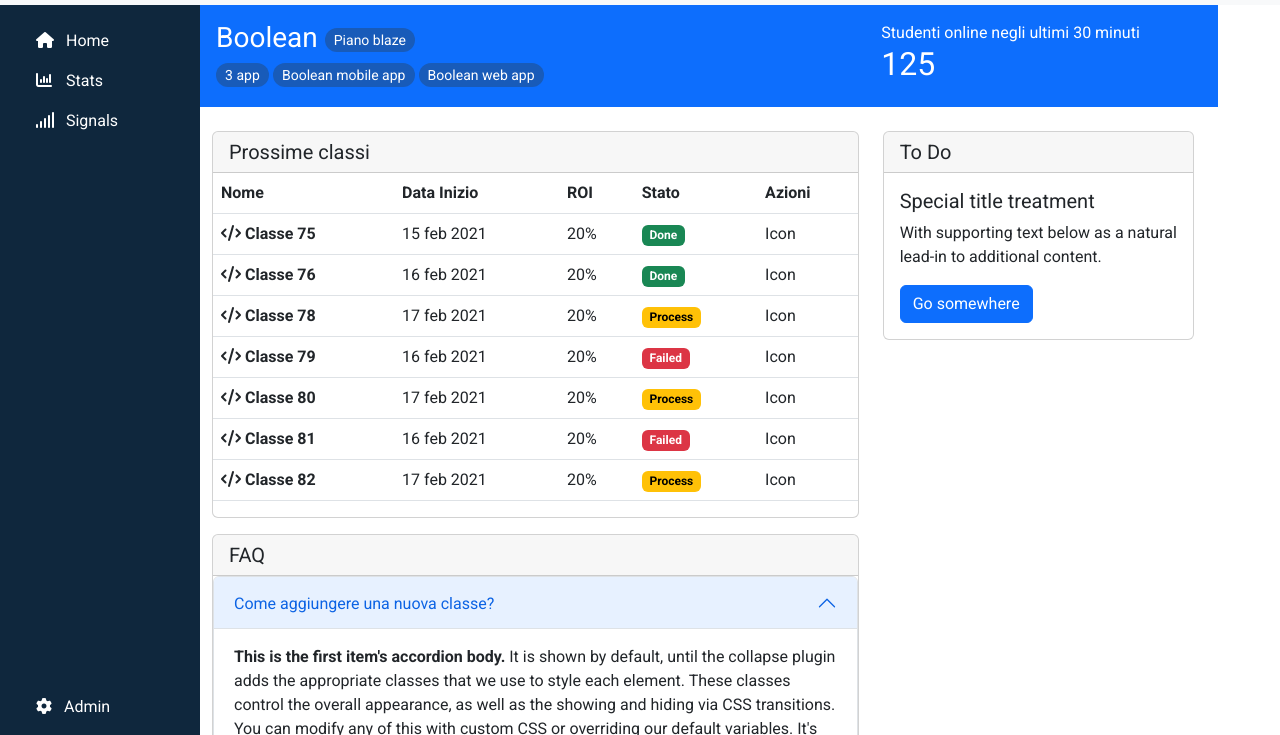
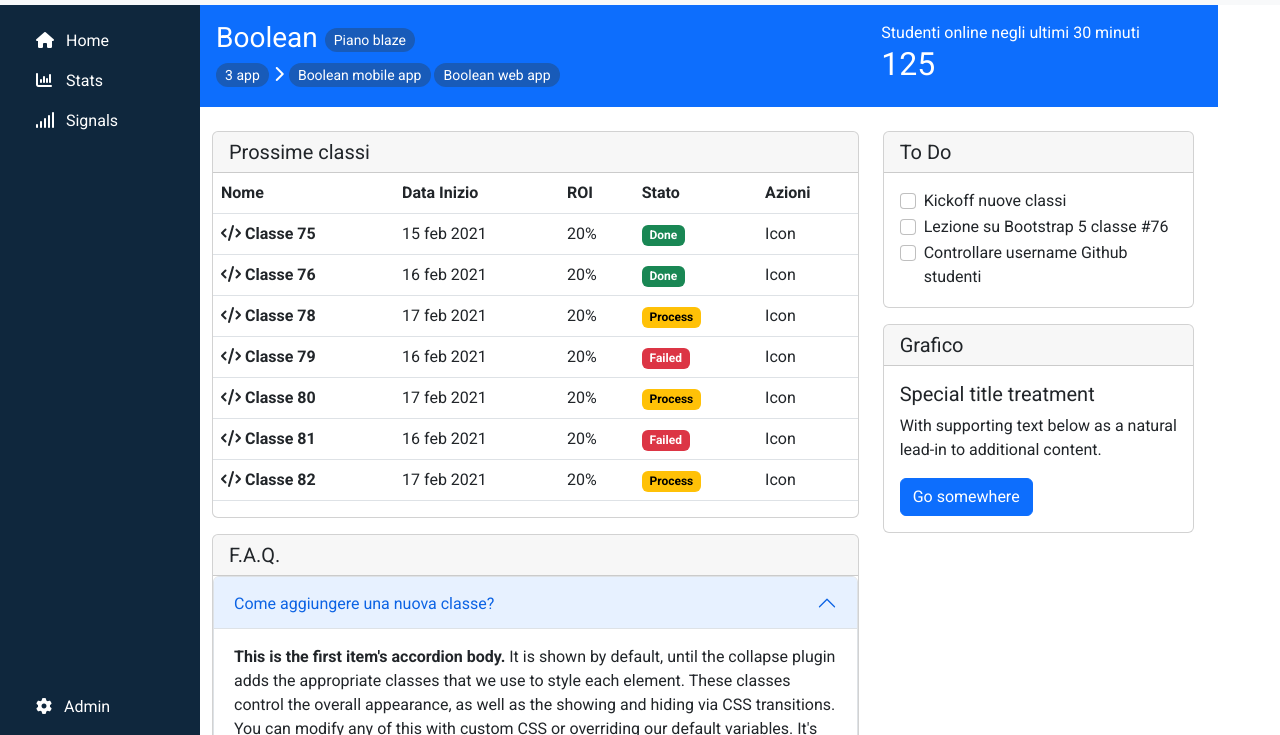
Before and after one commit to muac404/html-css-bootstrap-dashboard, a plain HTML site: page index.html in a window 1280 px wide. Shown: the part 65-800 px from the top of the page. Drawn offline with nearby package versions, Linux system fonts and the light colour scheme.

Commit message:
Aggiunte checkbox sezione "To do"

```diff
--- a/index.html
+++ b/index.html
@@ -125,7 +125,7 @@
                         <h3>Boolean <span class="badge ms-btn-badge">Piano blaze</span></h3>
                         <div>
                             <span class="badge ms-btn-badge">3 app</span>
-                            <span></span>
+                            <span><i class="fa-solid fa-chevron-right"></i></span>
                             <span class="badge ms-btn-badge">Boolean mobile app</span>
                             <span class="badge ms-btn-badge">Boolean web app</span>
                         </div>
@@ -205,7 +205,7 @@
                               </table>
                           </div>
                           <div class="card mt-3">
-                            <h5 class="card-header">FAQ</h5>
+                            <h5 class="card-header">F.A.Q.</h5>
                             <div class="accordion" id="accordionExample">
                                 <div class="accordion-item">
                                   <h2 class="accordion-header" id="headingOne">
@@ -251,11 +251,39 @@
                         <div class="card mt-3">
                             <h5 class="card-header">To Do</h5>
                             <div class="card-body">
+                                <div class="form-check">
+                                    <input class="form-check-input" type="checkbox" value="" id="flexCheckDefault">
+                                    <label class="form-check-label" for="flexCheckDefault">
+                                      Kickoff nuove classi
+                                    </label>
+                                  </div>
+
+                                  <div class="form-check">
+                                    <input class="form-check-input" type="checkbox" value="" id="flexCheckDefault">
+                                    <label class="form-check-label" for="flexCheckDefault">
+                                      Lezione su Bootstrap 5 classe #76
+                                    </label>
+                                  </div>
+
+                                  <div class="form-check">
+                                    <input class="form-check-input" type="checkbox" value="" id="flexCheckDefault">
+                                    <label class="form-check-label" for="flexCheckDefault">
+                                      Controllare username Github studenti
+                                    </label>
+                                  </div>
+                            </div>
+                          </div>
+                          <div class="card mt-3">
+                            <h5 class="card-header">Grafico</h5>
+                            <div class="card-body">
                               <h5 class="card-title">Special title treatment</h5>
                               <p class="card-text">With supporting text below as a natural lead-in to additional content.</p>
                               <a href="#" class="btn btn-primary">Go somewhere</a>
                             </div>
                           </div>
+                    </div>
+
+
                     </div>
                 </div>
             </main>
```
